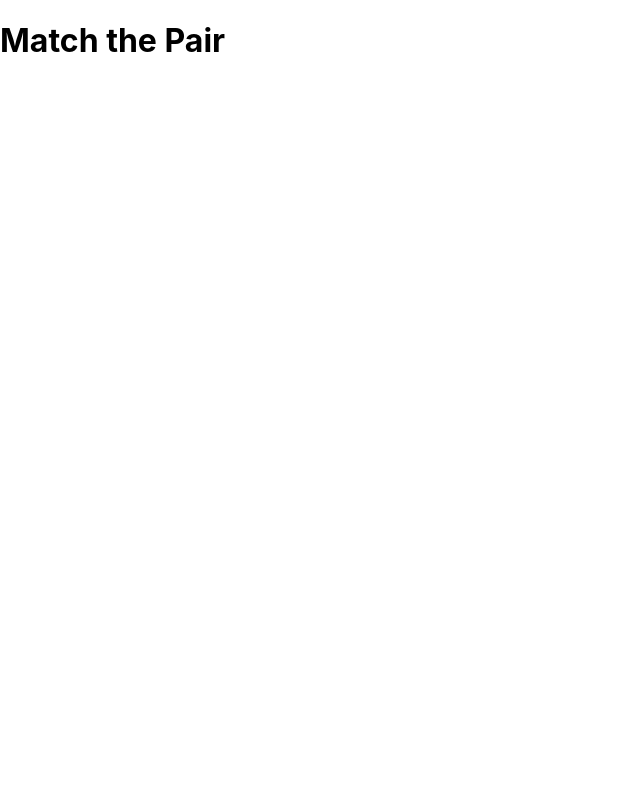
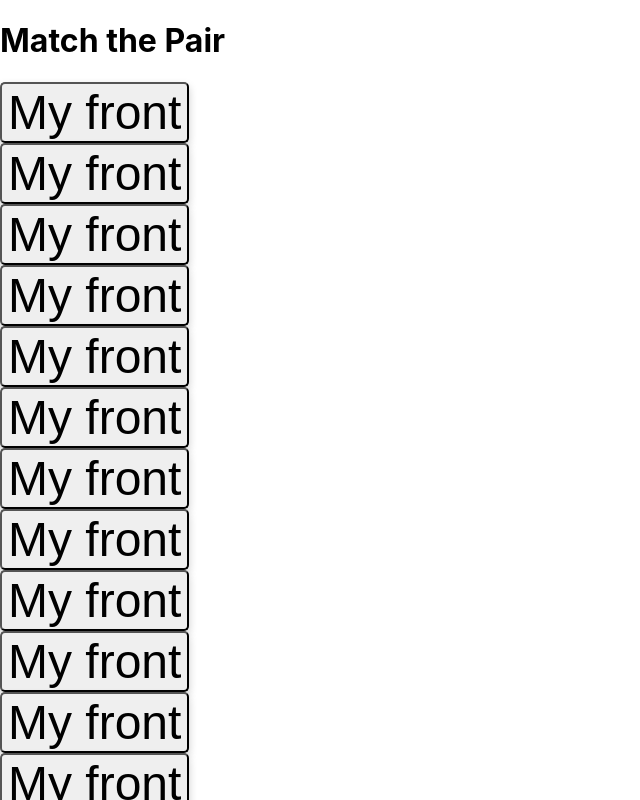
Before and after one commit to Lorenatacal/find-the-pair, a React (Create React App) app: page / in a window 1280 px wide. Shown: the top 800 px of the page, without its empty margins (0-640 px from the left). Built offline with nearby package versions, Linux system fonts and the light colour scheme.

Commit message:
Create an array with all the cards

```diff
--- a/src/components/Board.js
+++ b/src/components/Board.js
@@ -1,88 +1,15 @@
 import React from 'react';
-import Card from './Card'
+import Cards from './Cards'
 import styled from 'styled-components'
 
 
 function Board() {
-    const [boardContent, setBoardContent] = React.useState([
-      {}, {}, {}, {},
-      {}, {}, {}, {},
-    ])
-    const [card, setCard] = React.useState(buildCards())
-
-console.log(card, 'card')
-    function buildCards(){
-      let id = 0
-      const images = {
-        react: 'url to img',
-      }
-      const cards = Object.keys(images).reduce((result,key) => {
-        const createCard = () => ({
-          id: id++,
-          type: key,
-          backImg: 'url to backImg',
-          frontImg: images[key],
-          flipped: false
-        })
-        result.push(createCard())
-        return result
-      }, [])
-      return cards
-    }
 
     return(
       <>
+        <Cards />
       </>
     )
-
-//     return(
-//     <div>
-//       <div key="firstSetOfCards">
-//         <div style={{
-//           display: 'grid',
-//           gridTemplateColumns: 'repeat(4, 8%)',
-//           gridTemplateRows: 'repeat(4, 8%)'
-//         }}>
-//           <Card index={1} key="front">1</Card>
-//           <Card index={2}/>
-//           <Card index={3}/>
-//           <Card index={4}/>
-//         </div>
-//         <div style={{
-//           display: 'grid',
-//           gridTemplateColumns: 'repeat(4, 8%)',
-//           gridTemplateRows: 'repeat(4, 8%)'
-//         }}>
-//           <Card index={5}/>
-//           <Card index={6}/>
-//           <Card index={7}/>
-//           <Card index={8}/>
-//         </div>
-//       </div>
-//       <div key="secondSetOfCards">
-//       <div style={{
-//           display: 'grid',
-//           gridTemplateColumns: 'repeat(4, 8%)',
-//           gridTemplateRows: 'repeat(4, 8%)'
-//         }}>
-//           <Card index={1}></Card>
-//           <Card index={2}/>
-//           <Card index={3}/>
-//           <Card index={4}/>
-//         </div>
-//         <div style={{
-//           display: 'grid',
-//           gridTemplateColumns: 'repeat(4, 8%)',
-//           gridTemplateRows: 'repeat(4, 8%)'
-//         }}>
-//           <Card index={5}/>
-//           <Card index={6}/>
-//           <Card index={7}/>
-//           <Card index={8}/>
-//         </div>
-//       </div>
-//     </div>
-//     )
 }
 
 export default Board
--- a/src/components/Card.js
+++ /dev/null
@@ -1,34 +0,0 @@
-import React from 'react';
-import ReactCardFlip from 'react-card-flip';
-import styled from 'styled-components'
-
-const StyledButton = styled.button`
-  box-shadow: 0 4px 8px 0 rgba(0,0,0,0.2);
-  transition: 0.3s;
-  border-radius: 5px;
-  font-size: 3em
-`
-
-
-const Card = () => {
-
-    const [flipCard, setFlipCard] = React.useState(false)
-    const toggleFlipCard = () => setFlipCard(prevState => !prevState)
-
-    return (
-      <>{
-       <ReactCardFlip isFlipped={flipCard} flipDirection="vertical">
-         <div key="front">
-          <StyledButton onClick={toggleFlipCard}>My front</StyledButton>
-         </div>
-         <div key="back">
-          <StyledButton onClick={toggleFlipCard}>My back</StyledButton>
-         </div>
-       </ReactCardFlip>
-      }
-
-      </>
-    )
-  }
-
-export default Card;
--- /dev/null
+++ b/src/components/Cards.js
@@ -0,0 +1,64 @@
+import React from 'react';
+import ReactCardFlip from 'react-card-flip';
+import styled from 'styled-components'
+
+const StyledButton = styled.button`
+  box-shadow: 0 4px 8px 0 rgba(0,0,0,0.2);
+  transition: 0.3s;
+  border-radius: 5px;
+  font-size: 3em
+`
+
+
+const Cards = () => {
+
+    const [flipCard, setFlipCard] = React.useState(false)
+    const toggleFlipCard = () => setFlipCard(prevState => !prevState)
+    const [cards, setCards] = React.useState(Cards())
+
+console.log(cards, 'card')
+    function Cards(){
+
+      let id = 0
+      const images = {
+        pig: 'url to 1',
+        cow: 'url to 2',
+        dog: 'http://pureimg.com/public/uploads/large/241499003424zkzd5dodbzeyrfobe3lacrcycpwmdmf3wfxenwrjrglmg74qmj9xhdlkgl4dfpkxkqsitckagnq7fik7bt53ya5fusnknnt1jjme.jpg',
+        flower: 'url 4',
+        house: 'url 5',
+        baby: 'url 6',
+        star: 'url 7',
+        libra: 'url 8',
+      }
+      const cards = Object.keys(images).reduce((result,key) => {
+        const createCard = () => ({
+          id: id++,
+          type: key,
+          backImg: 'url to backImg',
+          frontImg: images[key],
+          flipped: false
+        })
+        result.push(createCard())
+        result.push(createCard())
+        return result
+      }, [])
+      return cards
+    }
+
+    return(
+      <div>
+        {cards.map((item) =>
+          <ReactCardFlip isFlipped={flipCard} flipDirection="vertical">
+              <div key="front">
+                 <StyledButton onClick={toggleFlipCard}>My front</StyledButton>
+              </div>
+              <div key="back">
+                 <StyledButton onClick={toggleFlipCard}>My back</StyledButton>
+              </div>
+              </ReactCardFlip>
+          )}
+      </div>
+    )
+  }
+
+export default Cards;
```
